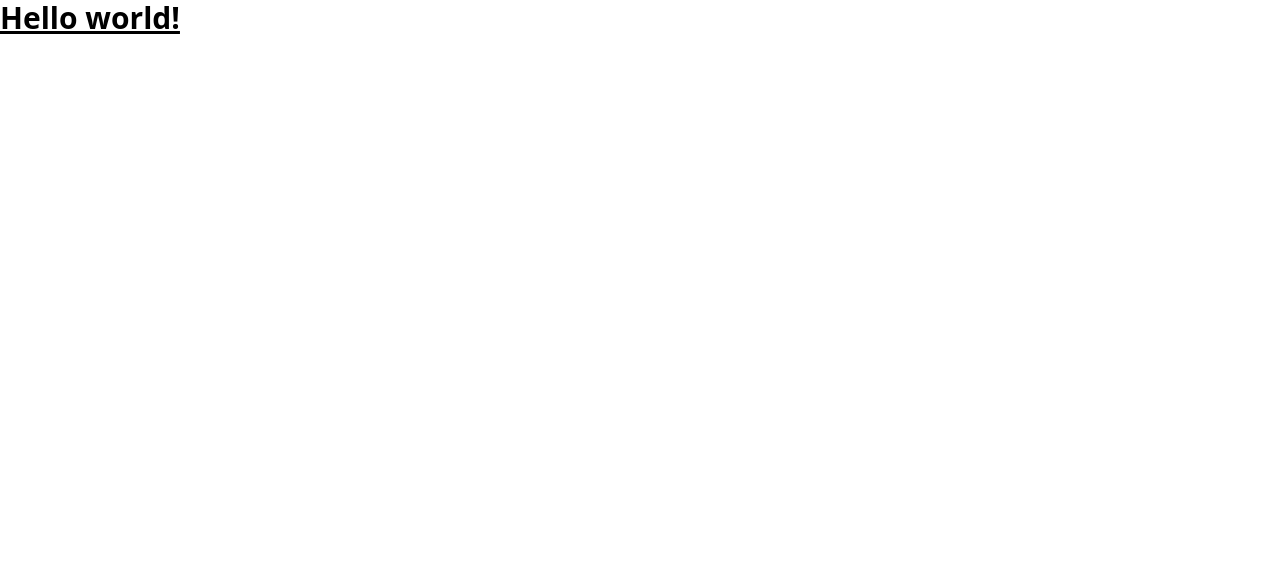
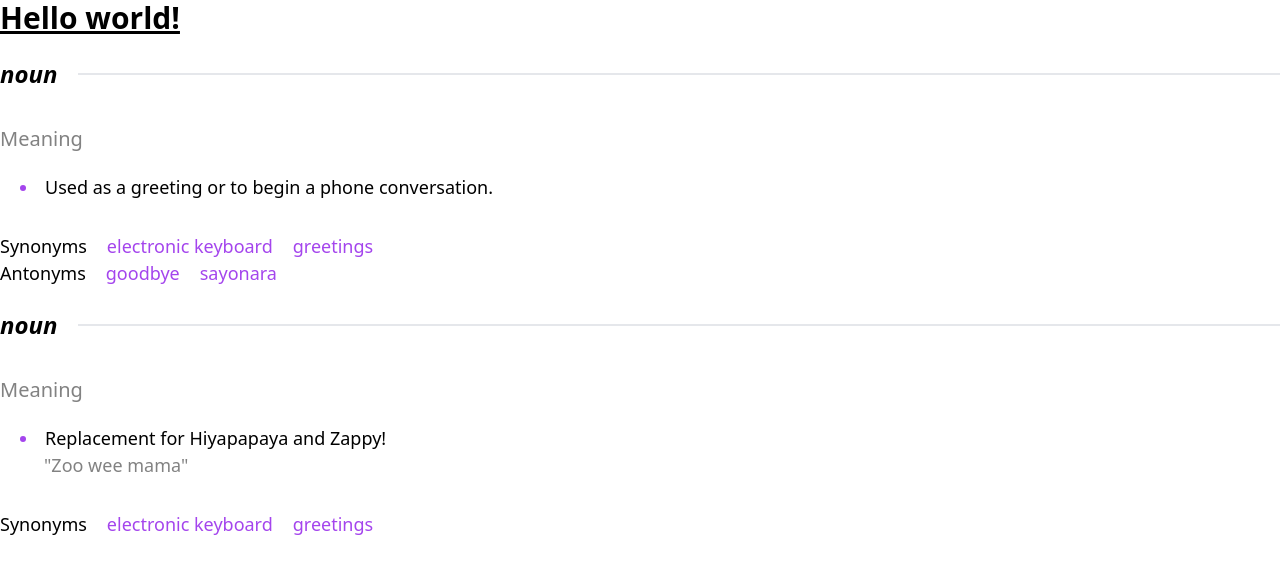
Before and after one commit to CSweetman/feMentor-dictionary-app, a React (Vite) app: page / in a window 1280 px wide. Shown: the top 574 px of the page. Built offline with nearby package versions, Linux system fonts and the light colour scheme.

Commit message:
Complete base category component and created dummy category components

```diff
--- a/src/App.tsx
+++ b/src/App.tsx
@@ -1,7 +1,28 @@
+import Category from "./components/Category";
+
 export default function App() {
   return (
+    <div>
+
     <h1 className="text-3xl font-bold underline">
       Hello world!
-    </h1>
+      </h1>
+      <Category
+        name={'noun'}
+        definitions={["Used as a greeting or to begin a phone conversation."]}
+        synonyms={["electronic keyboard", "greetings"]}
+        antonyms={["goodbye", "sayonara"]}
+        example={undefined}
+        fontName="sans"
+      />
+      <Category
+        name={'noun'}
+        definitions={["Replacement for Hiyapapaya and Zappy!"]}
+        synonyms={["electronic keyboard", "greetings"]}
+        antonyms={undefined}
+        example={"Zoo wee mama"}
+        fontName="serif"
+      />
+    </div>
   )
 }
--- a/src/components/category.tsx
+++ b/src/components/category.tsx
@@ -4,24 +4,42 @@ interface categoryProps {
     name: string,
     definitions: string[],
     example?: string,
-    synonyms?: string,
-    antonyms?: string,
+    synonyms?: string[],
+    antonyms?: string[],
+    fontName: string
 }
 
-const category = ({name, definitions, example, synonyms, antonyms}: categoryProps) => {
+const Category = ({name, definitions, example, synonyms, antonyms, fontName}: categoryProps) => {
   return (
-    <div className='flex flex-col w-60'>
-        <span>{name} <hr></hr></span>
-        <p>Meaning</p>
-        <ul>
-        {definitions.map(definition => (
-            <li>{definition}</li>
-        ))}
+    <div className={`flex flex-col gap-8 font-${fontName} text-[18px]`}>
+      <div className='flex items-center mt-5'>
+        <p className="flex-grow-0 mr-5 text-[24px] italic font-bold">{name}</p>
+        <div className="flex-grow bg bg-gray-200 h-0.5"></div>
+      </div>
+      <div>
+        <p className='text-subtitle mb-5 text-[20px]'>Meaning</p>
+        <ul className='list-disc list-inside mx-5'>
+          {definitions.map((definition, i) => (
+            <li className='text-primary' key={i}>{
+              <span className='text-black'>{definition}</span>}
+            </li>
+          ))}
+          {example && <p className='ml-[24px] text-subtitle'>{`"${example}"`}</p>}
         </ul>
-        {example && <p>`"${example}"`</p>}
-        {}
+      </div>
+      <div>
+        {synonyms && synonyms?.length > 0 && <div className='flex gap-5'>
+          <p>Synonyms</p>
+          {synonyms.map((syn, i) => (<p className="text-primary" key={i}>{syn}</p>))}
+        </div>}
+        {antonyms && antonyms?.length > 0 && <div className='flex gap-5'>
+          <p>Antonyms</p>
+          {antonyms.map((syn, i) => (<p className="text-primary" key={i}>{syn}</p>))}
+        </div>}
+      </div>
     </div>
   )
 }
 
-export default category
+
+export default Category
--- a/src/index.css
+++ b/src/index.css
@@ -1,3 +1,10 @@
 @tailwind base;
 @tailwind components;
 @tailwind utilities;
+
+:root {
+  /* For hsl(198deg 93% 60% / <alpha-value>) */
+  --color-primary: 274deg 82% 60%;
+  --color-error: 0deg 100% 66%;
+  --color-subtitle: 0deg 0% 51%;
+}
--- a/tailwind.config.cjs
+++ b/tailwind.config.cjs
@@ -5,7 +5,13 @@ module.exports = {
     "./src/**/*.{js,ts,jsx,tsx}",
   ],
   theme: {
-    extend: {},
+    extend: {
+      colors: {
+        primary: 'hsl(var(--color-primary) / <alpha-value>)',
+        error: 'hsl(var(--color-error) / <alpha-value>)',
+        subtitle: 'hsl(var(--color-subtitle) / <alpha-value>)',
+      }
+    },
   },
   plugins: [],
 }
```
